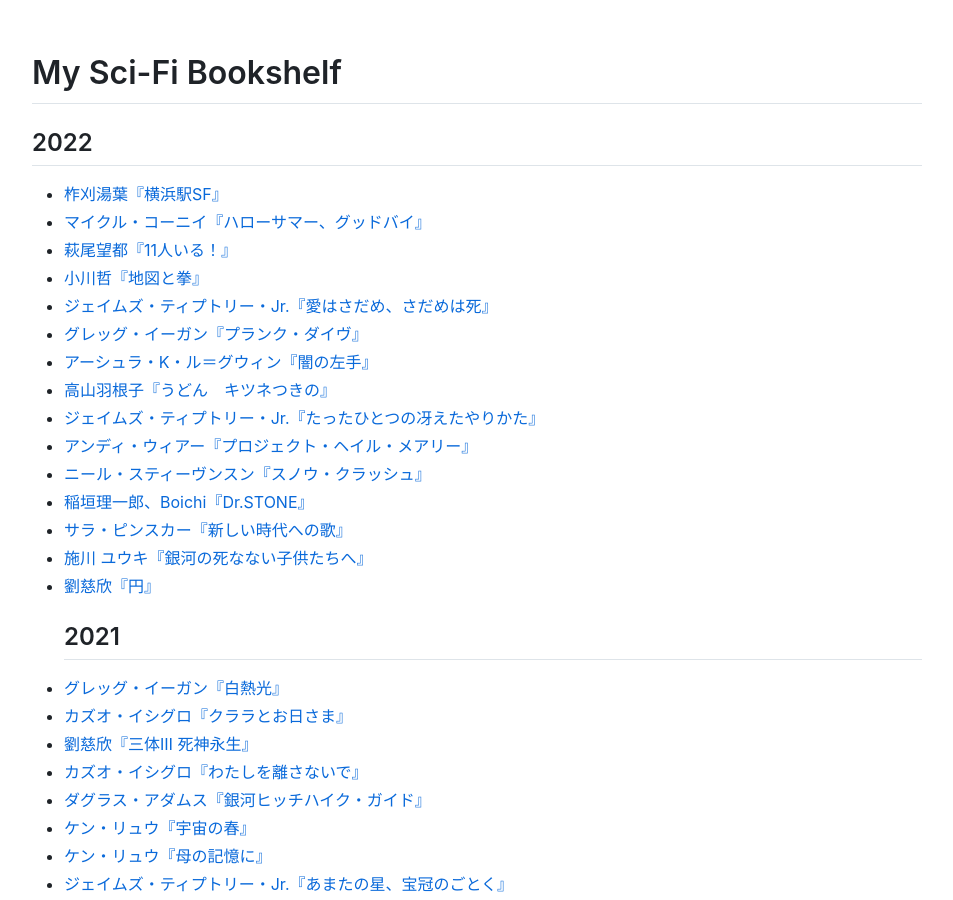
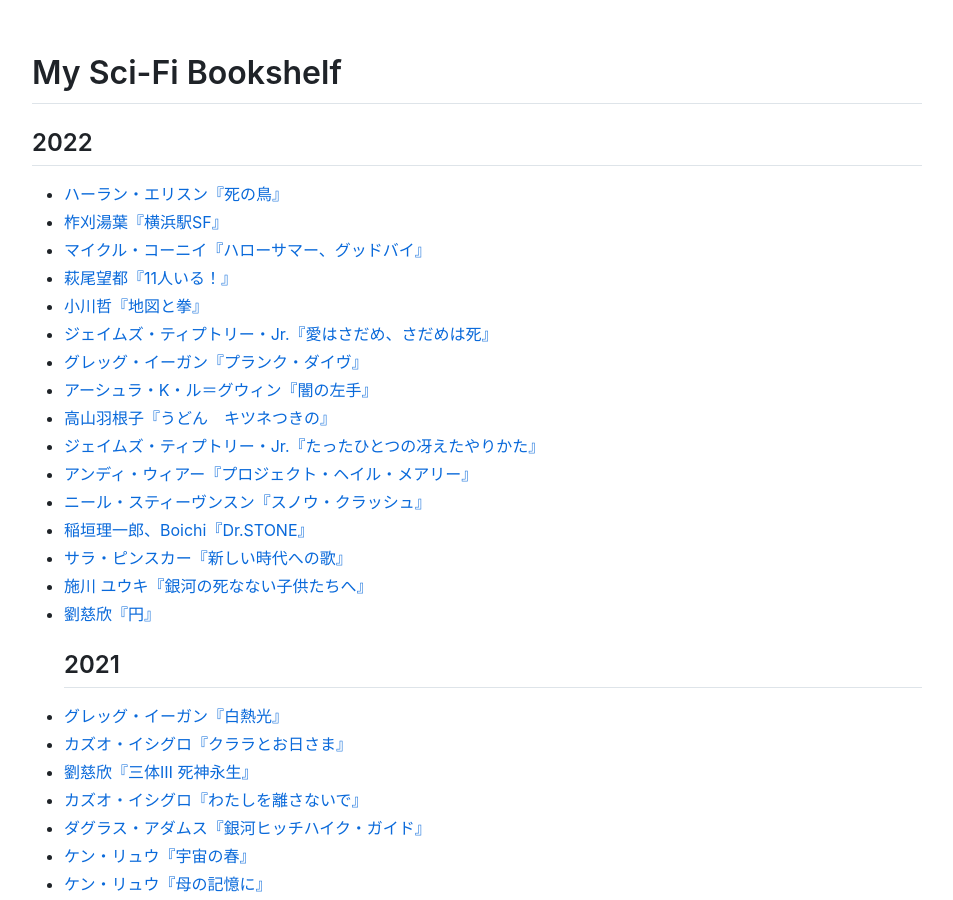
Before and after one commit to sankichi92/sankichi.net, a Jekyll site: the page built from sci-fi.md, in a window 1280 px wide and 900 px high. Shown: the whole window, without its empty margins (163-1116 px from the left). Built offline with Jekyll 4.4.1, drawn with Linux system fonts in a browser that asks for light colours; nearby versions of some CDN libraries; our own code applies the rules of GitHub Pages for plain Markdown files.

Commit message:
ハーラン・エリスン『死の鳥』

```diff
--- a/_data/sci-fi-bookshelf.yml
+++ b/_data/sci-fi-bookshelf.yml
@@ -1,3 +1,8 @@
+- title: 死の鳥
+  author: ハーラン・エリスン
+  asin: B01K1TTI0M
+  date: 2022-11-05
+
 - title: 横浜駅SF
   author: 柞刈湯葉
   asin: B01N0SE683
```
